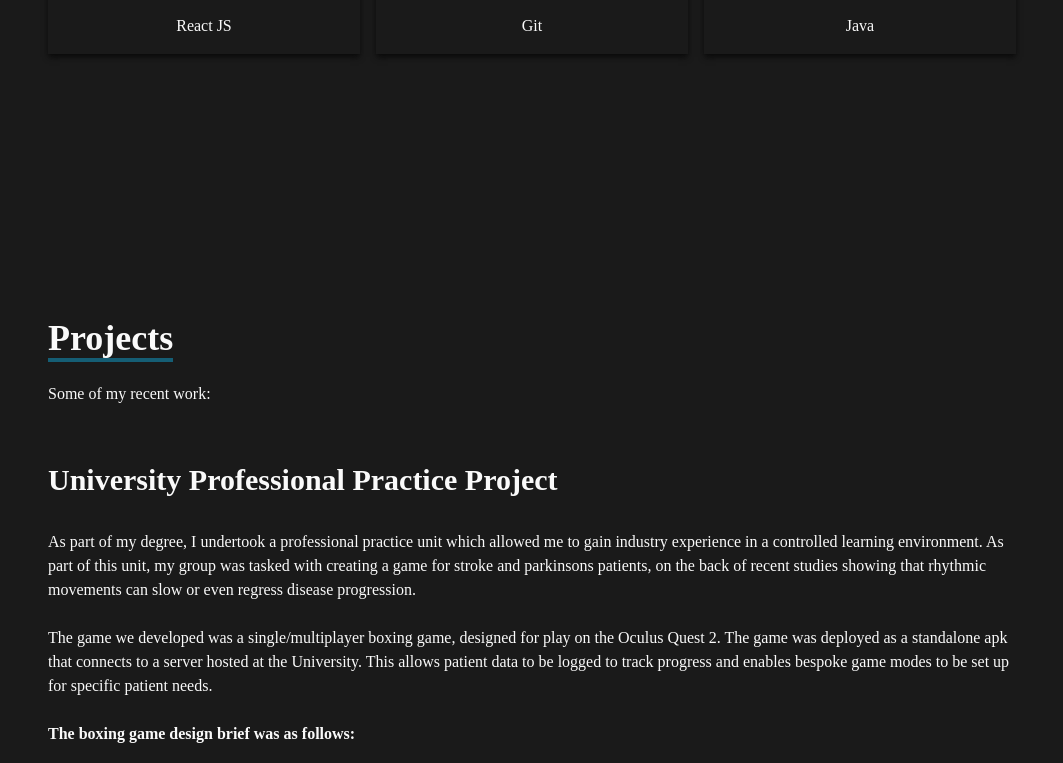
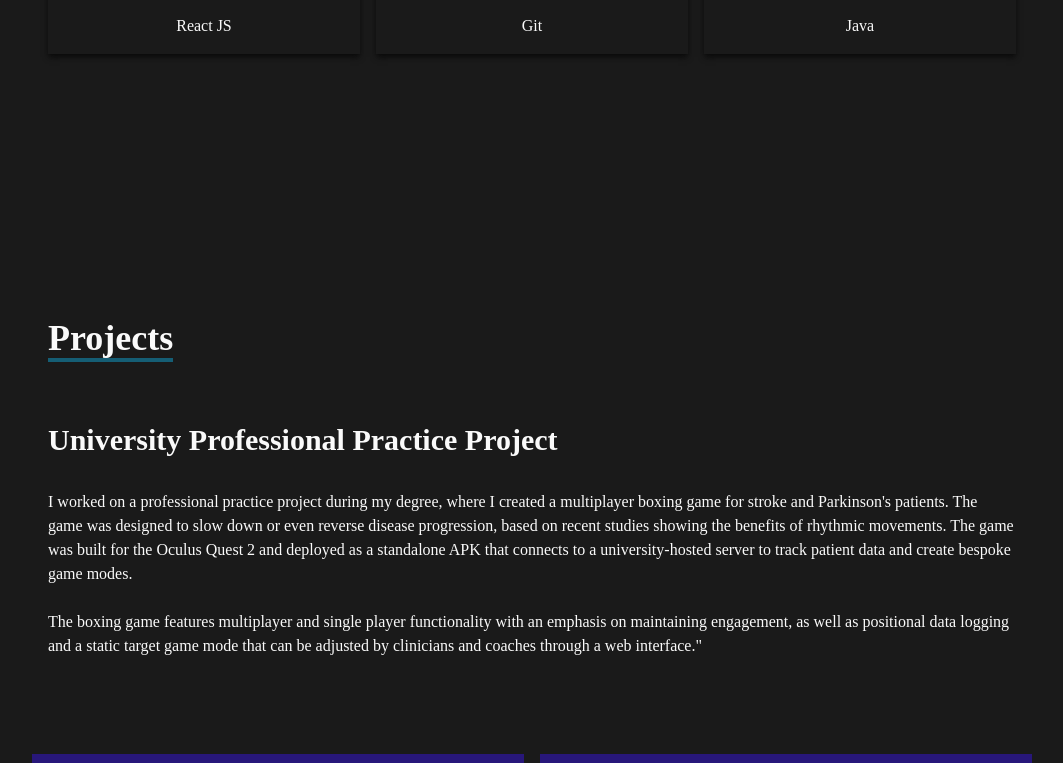
Before and after one commit to Bifdus/porfoliosite, a React (Create React App) app: page / in a window 1280 px wide. Shown: the part 2034-2797 px from the top of the page, without its empty margins (108-1171 px from the left). Built offline with nearby package versions, Linux system fonts and the light colour scheme.

Commit message:
Shorten professional practice project text
Bit too much of an explanation, shortened for readability and better aesthetics

```diff
--- a/src/components/Projects.jsx
+++ b/src/components/Projects.jsx
@@ -14,49 +14,27 @@ const Projects = () => {
           <h2 className='text-4xl font-bold inline border-b-4 text-neutral-50 border-cyan-800'>
             Projects
           </h2>
-          <p className='py-6'>Some of my recent work:</p>
         </div>
 
-        <article className='pb-12'>
+        <article className='pt-8'>
           <h2 className='font-bold text-3xl pb-8 px-4 '>
             University Professional Practice Project
           </h2>
           <p className='pb-4 px-4'>
-            As part of my degree, I undertook a professional practice unit which
-            allowed me to gain industry experience in a controlled learning
-            environment. As part of this unit, my group was tasked with creating
-            a game for stroke and parkinsons patients, on the back of recent
-            studies showing that rhythmic movements can slow or even regress
-            disease progression.
+            I worked on a professional practice project during my degree, where
+            I created a multiplayer boxing game for stroke and Parkinson's
+            patients. The game was designed to slow down or even reverse disease
+            progression, based on recent studies showing the benefits of
+            rhythmic movements. The game was built for the Oculus Quest 2 and
+            deployed as a standalone APK that connects to a university-hosted
+            server to track patient data and create bespoke game modes.
           </p>
           <p className='pt-2 px-4'>
-            The game we developed was a single/multiplayer boxing game, designed
-            for play on the Oculus Quest 2. The game was deployed as a
-            standalone apk that connects to a server hosted at the University.
-            This allows patient data to be logged to track progress and enables
-            bespoke game modes to be set up for specific patient needs.
+            The boxing game features multiplayer and single player functionality
+            with an emphasis on maintaining engagement, as well as positional
+            data logging and a static target game mode that can be adjusted by
+            clinicians and coaches through a web interface."
           </p>
-          <p className='py-6 px-4 font-bold'>
-            The boxing game design brief was as follows:
-          </p>
-          <ul className='styled-list'>
-            <li>
-              The game must be a functional multiplayer, with a focus on
-              maintaining engagement over time. We were informed that previous
-              projects had seen success in testing phases, but a significant
-              decrease in participation rates once the trial had finished likely
-              due to the absence of social encouragement.
-            </li>
-            <li>
-              Positional data is to be logged to the database hosted on a sever
-              at the University for later processing.
-            </li>
-            <li>
-              The Game must include a static target game mode. The restrictions
-              for this game mode must be able to be set by the clinician and
-              boxing coach through a web interface
-            </li>
-          </ul>
         </article>
 
         {/* Container */}
```
